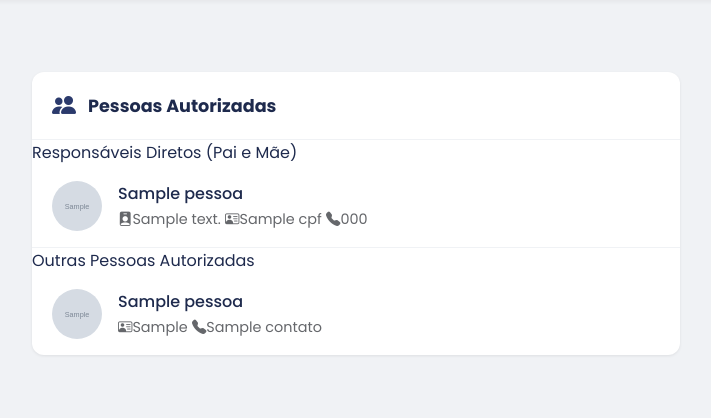
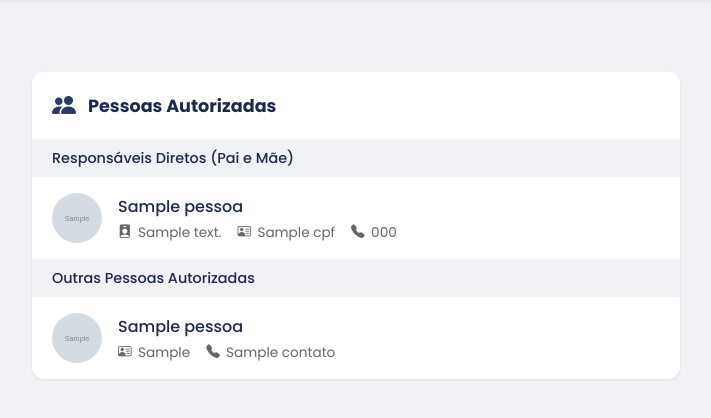
Before and after one commit to CarbonellGit/consulta_sophia, a Flask app: template templates/detalhes_aluno.html in a window 1280 px wide. Shown: the part 95-513 px from the top of the page, without its empty margins (284-995 px from the left). Run offline with Flask 3, Linux system fonts and the light colour scheme; the template is opened without the code that fills it: most values are stand-ins (such as "Sample title", 1, 10 or a date in 2020); grey boxes marked "Sample" are stand-in pictures.

Commit message:
Update style.css

```diff
--- a/static/css/style.css
+++ b/static/css/style.css
@@ -188,3 +188,28 @@ body {
     background-color: var(--cinza-texto);
     cursor: not-allowed;
 }
+
+/* --- Detalhes na Lista de Pessoas --- */
+.person-details-group {
+    display: flex;
+    flex-wrap: wrap; /* Permite que os itens quebrem a linha */
+    gap: 0.25rem 1rem; /* Espaçamento vertical e horizontal */
+    margin-top: 0.25rem;
+}
+
+.person-detail {
+    display: flex;
+    align-items: center;
+    gap: 0.4rem; /* Espaço entre o ícone e o texto */
+    font-size: 0.85rem;
+    color: var(--cinza-texto);
+}
+
+/* --- Cabeçalho para as seções da lista --- */
+.person-list-header {
+    background-color: var(--fundo-claro);
+    padding: 0.5rem 1.25rem;
+    font-weight: 500;
+    color: var(--carbonell-azul-marinho);
+    font-size: 0.9rem;
+}
```
